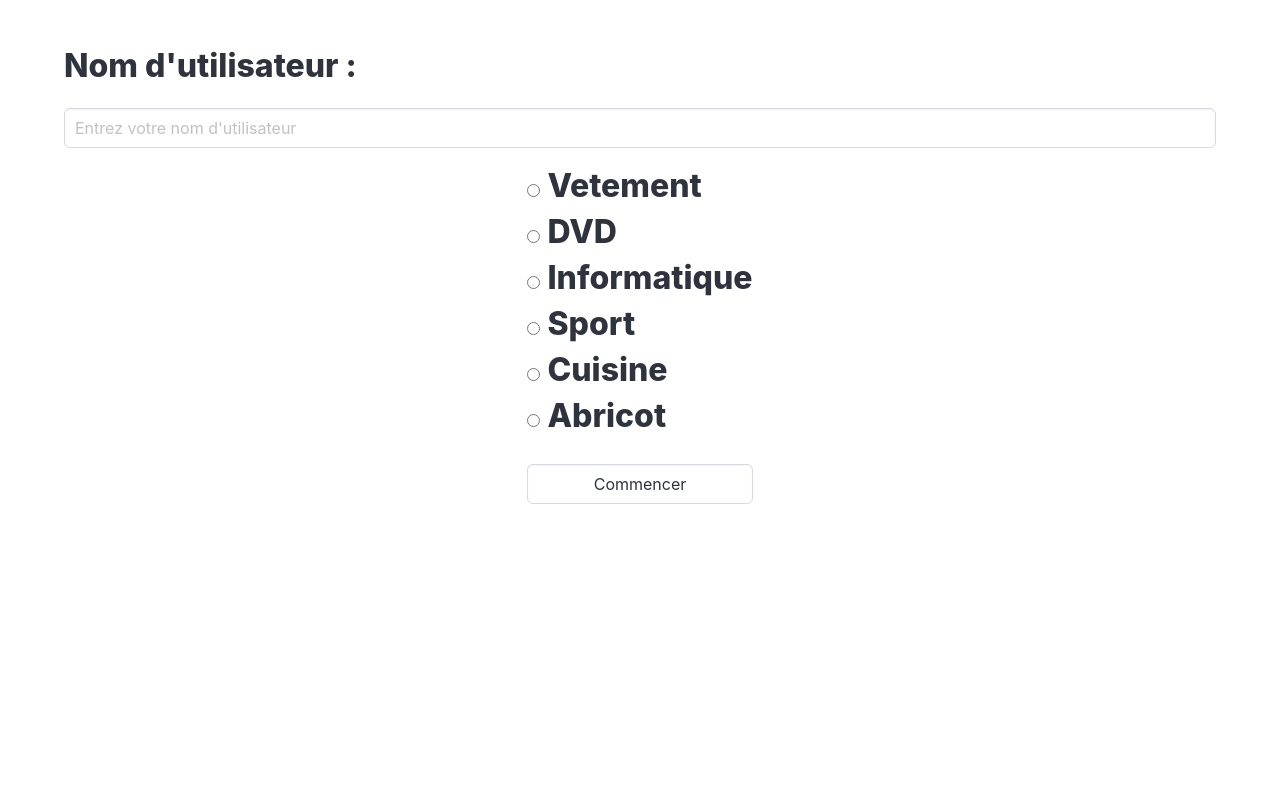
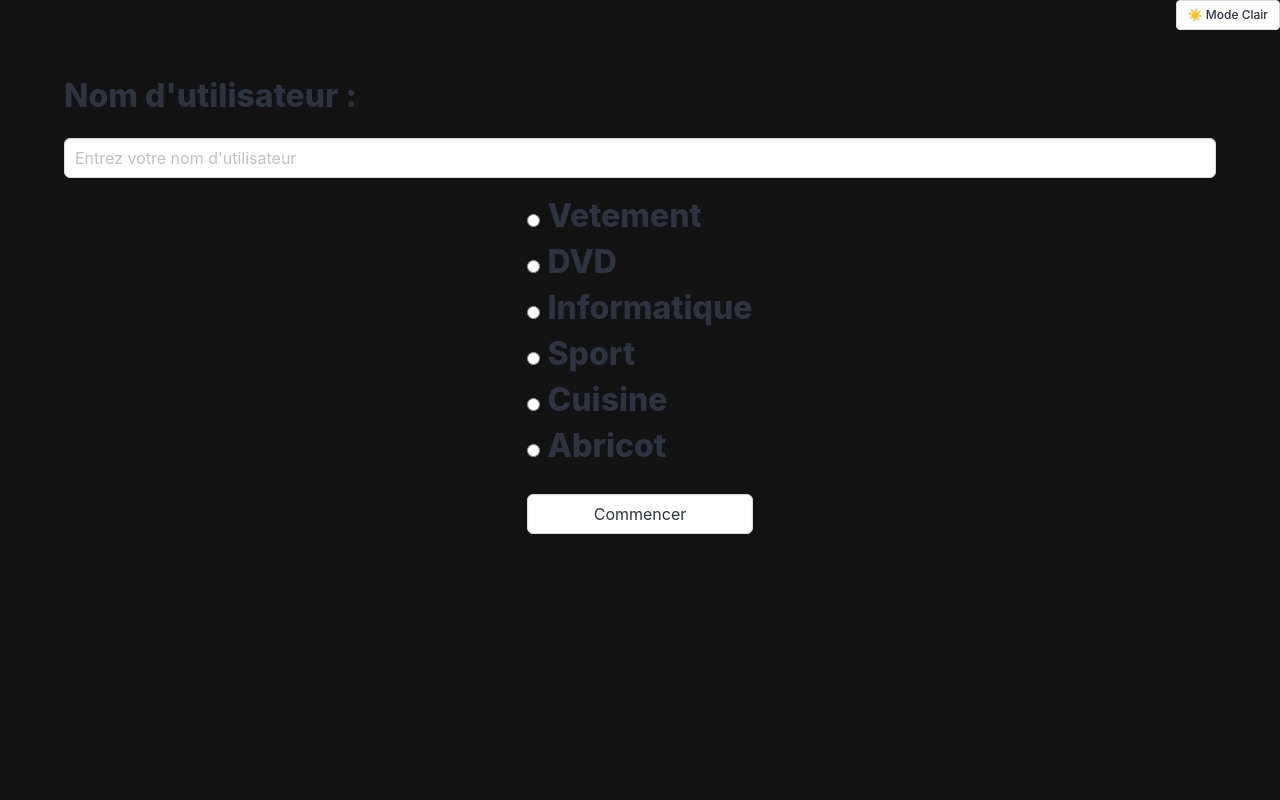
Before and after one commit to samuel-tittelein/les-zahrbricots, a Flask app: page / in a window 1280 px wide. Run offline with Flask 3, Linux system fonts and the light colour scheme; data comes from the database, SQL or seed files in the repository.

Commit message:
Ajout d'un thème claire

```diff
--- a/templates/accueil.html
+++ b/templates/accueil.html
@@ -9,6 +9,11 @@
       href="https://cdn.jsdelivr.net/npm/bulma@1.0.2/css/bulma.min.css"
     />
     <style>
+      body {
+        background-color: #121212;
+        color: #ffffff;
+        height: 100vh;
+      }
       .container {
         max-width: 600px;
         margin: 0 auto;
@@ -32,9 +37,35 @@
         width: 100%;
         margin-top: 20px;
       }
+
+      body.light-mode {
+        background-color: #ffffff;
+        color: #000000;
+      }
+      body.light-mode .title,
+      body.light-mode .subtitle,
+      body.light-mode input {
+        color: #000000;
+      }
+      body.light-mode .button {
+        border: 1px solid #ccc;
+        background-color: lightgray;
+        color: #000000;
+      }
+      body.light-mode .input {
+        background-color: #ffffff;
+        border-color: #ccc;
+        color: #000000;
+      }
+      body.light-mode img {
+        filter: brightness(1);
+      }
     </style>
   </head>
   <body>
+    <div class="has-text-right">
+      <button id="mode-toggle" class="button is-small">☀️ Mode Clair</button>
+    </div>
     <form action="/game" method="post">
       <section class="section">
         <div class="container">
@@ -67,5 +98,31 @@
         </div>
       </section>
     </form>
+
+    <script>
+      document.addEventListener("DOMContentLoaded", () => {
+        const toggleButton = document.getElementById("mode-toggle");
+        const body = document.body;
+
+        // Default to dark mode; check for saved preference
+        if (localStorage.getItem("theme") === "light") {
+          body.classList.add("light-mode");
+          toggleButton.textContent = "🌙 Mode Sombre";
+        }
+
+        toggleButton.addEventListener("click", () => {
+          body.classList.toggle("light-mode");
+
+          // Update button text and save preference to localStorage
+          if (body.classList.contains("light-mode")) {
+            toggleButton.textContent = "🌙 Mode Sombre";
+            localStorage.setItem("theme", "light");
+          } else {
+            toggleButton.textContent = "☀️ Mode Clair";
+            localStorage.setItem("theme", "dark");
+          }
+        });
+      });
+    </script>
   </body>
 </html>
```
Also changed, not shown: templates/index.html (+77 -1 lines).
